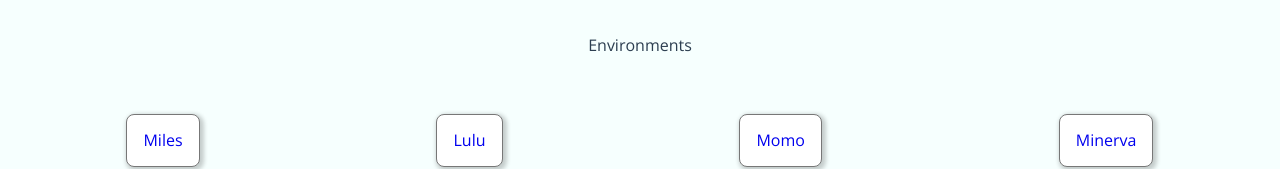
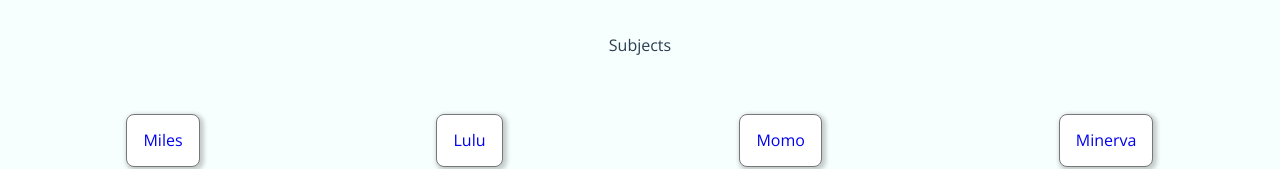
Before and after one commit to rubyforgood/offline_pandas, a Vue app: page /#/animals in a window 1280 px wide. Shown: the top 169 px of the page. Built offline with nearby package versions, Linux system fonts and the light colour scheme.

Commit message:
update headers for the components

```diff
--- a/src/components/Animals.vue
+++ b/src/components/Animals.vue
@@ -1,7 +1,7 @@
 <template>
   <div class="bg-washed-blue">
     <div class="pa4 flex flex-row flex-wrap items-center justify-start">
-      <div class="flex-auto pa1 tc">Environments</div>
+      <div class="flex-auto pa1 tc">Subjects</div>
     </div>
     <div class="f5 flex flex-row flex-wrap items-center justify-around pa2">
       <div v-for="subject in subjects">
--- a/src/components/Behaviors.vue
+++ b/src/components/Behaviors.vue
@@ -1,7 +1,7 @@
 <template>
   <div class="bg-washed-blue">
     <div class="pa4 flex flex-row flex-wrap items-center justify-start">
-      <div class="flex-auto pa1 tc">Environments</div>
+      <div class="flex-auto pa1 tc">Behaviors</div>
     </div>
     <div class="f5 flex flex-row flex-wrap items-center justify-around pa2">
       <div v-for="behavior in behaviors">
--- a/src/components/Locations.vue
+++ b/src/components/Locations.vue
@@ -1,7 +1,7 @@
 <template>
   <div class="bg-washed-blue">
     <div class="pa4 flex flex-row flex-wrap items-center justify-start">
-      <div class="flex-auto pa1 tc">Environments</div>
+      <div class="flex-auto pa1 tc">Locations</div>
     </div>
     <div class="f5 flex flex-row flex-wrap items-center justify-around pa2">
       <div v-for="location in locations">
--- a/src/components/Modifiers.vue
+++ b/src/components/Modifiers.vue
@@ -1,7 +1,7 @@
 <template>
   <div class="bg-washed-blue">
     <div class="pa4 flex flex-row flex-wrap items-center justify-start">
-      <div class="flex-auto pa1 tc">Environments</div>
+      <div class="flex-auto pa1 tc">Modifiers</div>
     </div>
     <div class="f5 flex flex-row flex-wrap items-center justify-around pa2">
       <div v-for="modifier in modifiers">
```
